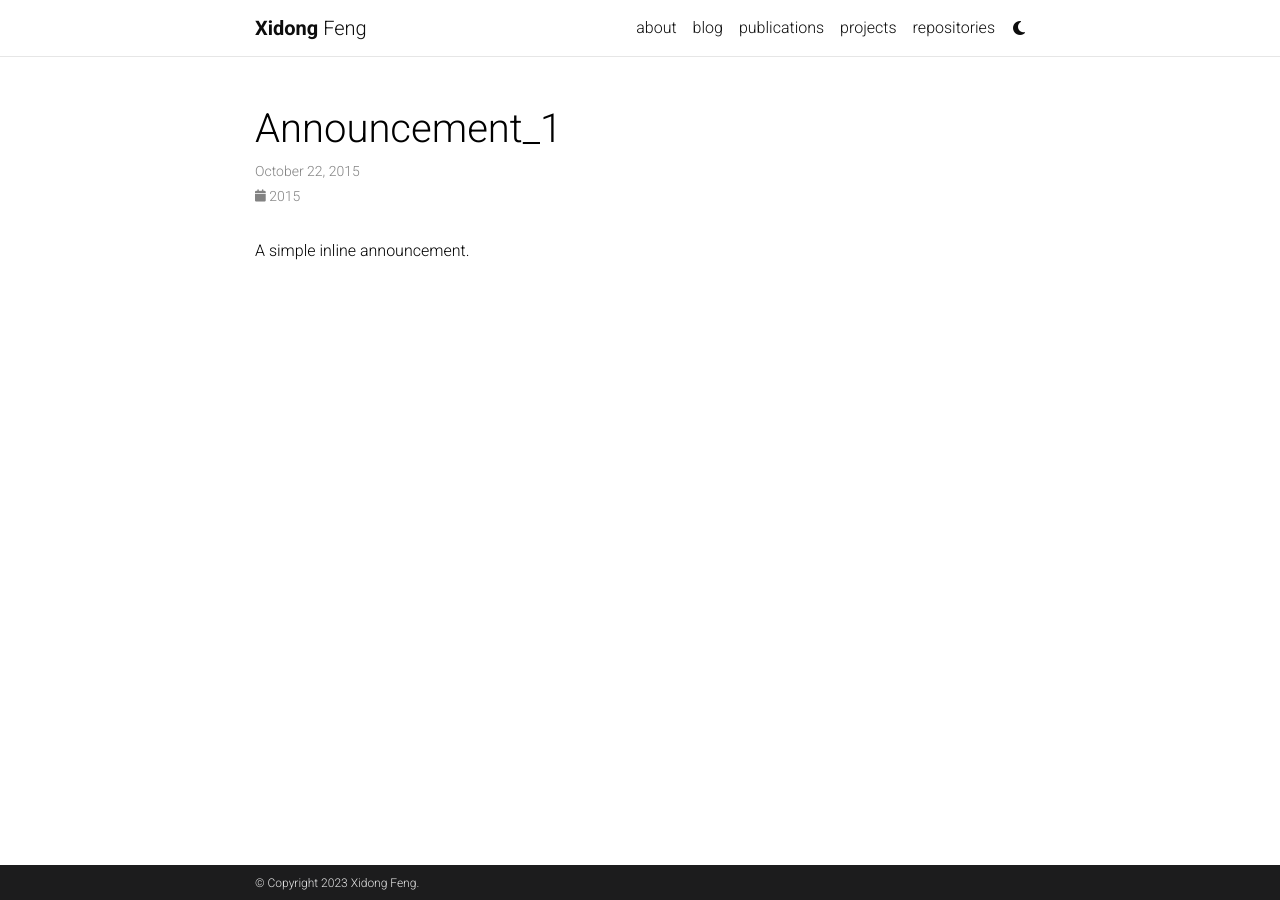
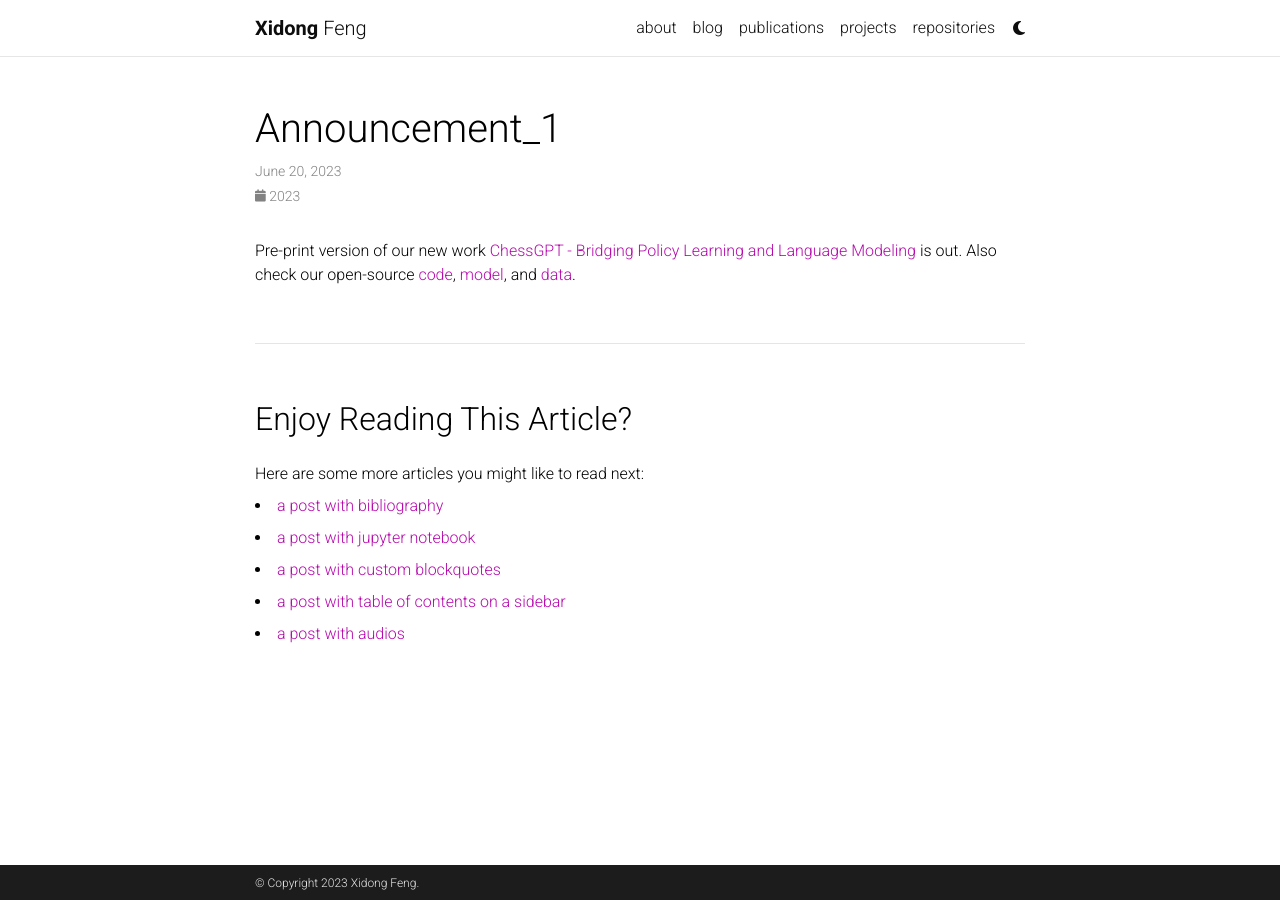
Before and after one commit to waterhorse1/waterhorse1.github.io, a Jekyll site: the page built from _news/announcement_1.md, in a window 1280 px wide. Built offline with Jekyll 4.4.1, drawn with Linux system fonts in a browser that asks for light colours; comment, search, counter and statistics services are not loaded; a style sheet for code colours, icons or effects is not loaded.

Commit message:
Update announcement_1.md

```diff
--- a/_news/announcement_1.md
+++ b/_news/announcement_1.md
@@ -1,8 +1,7 @@
 ---
 layout: post
-date: 2015-10-22 15:59:00-0400
+date: 2023-06-20 00:00:00-0400
 inline: true
-related_posts: false
 ---
 
-A simple inline announcement.
+Pre-print version of our new work [ChessGPT - Bridging Policy Learning and Language Modeling](https://arxiv.org/abs/2306.09200) is out. Also check our open-source [code](https://github.com/waterhorse1/ChessGPT), [model](https://huggingface.co/Waterhorse/chessgpt-base-v1), and [data](https://huggingface.co/datasets/Waterhorse/chess_data).
```
